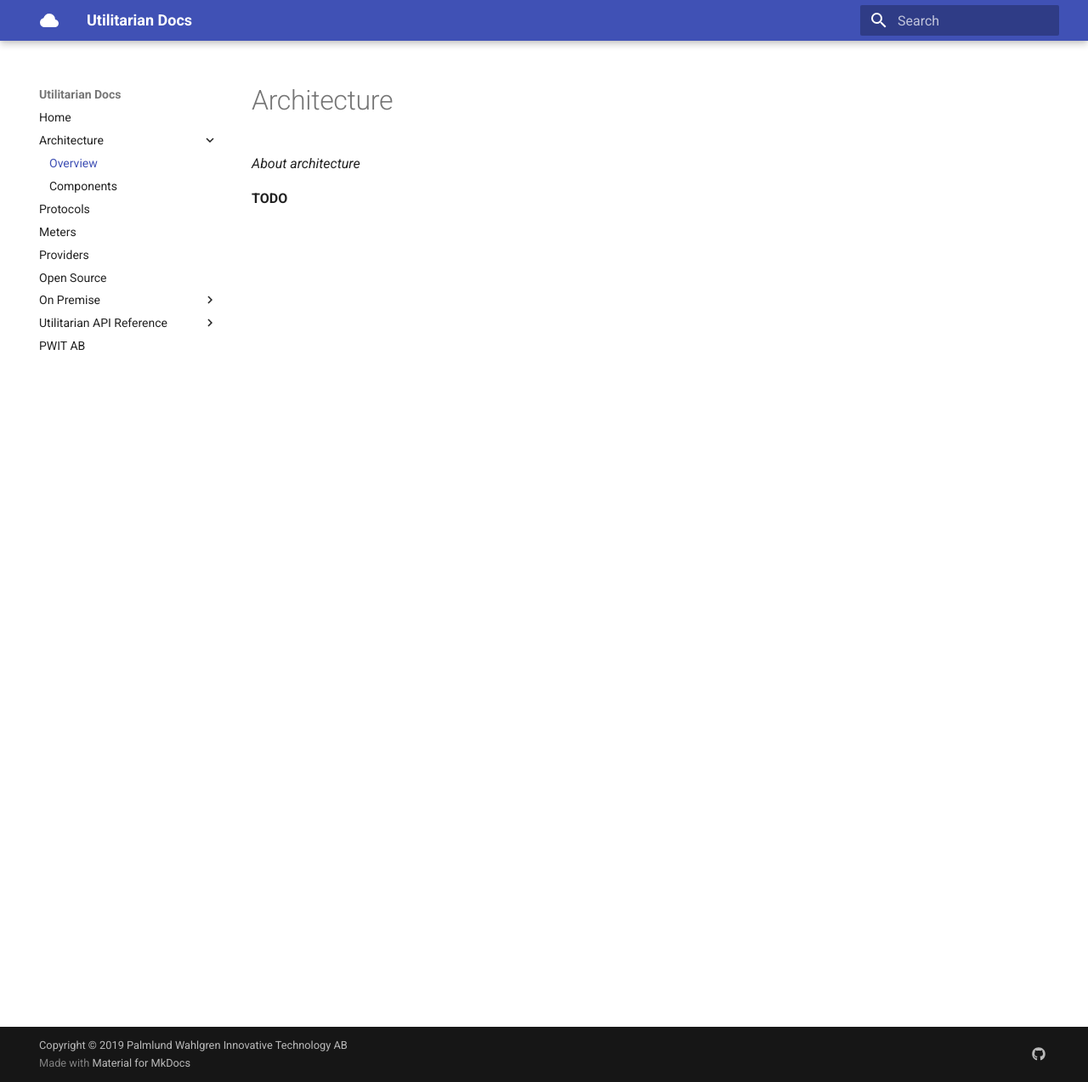
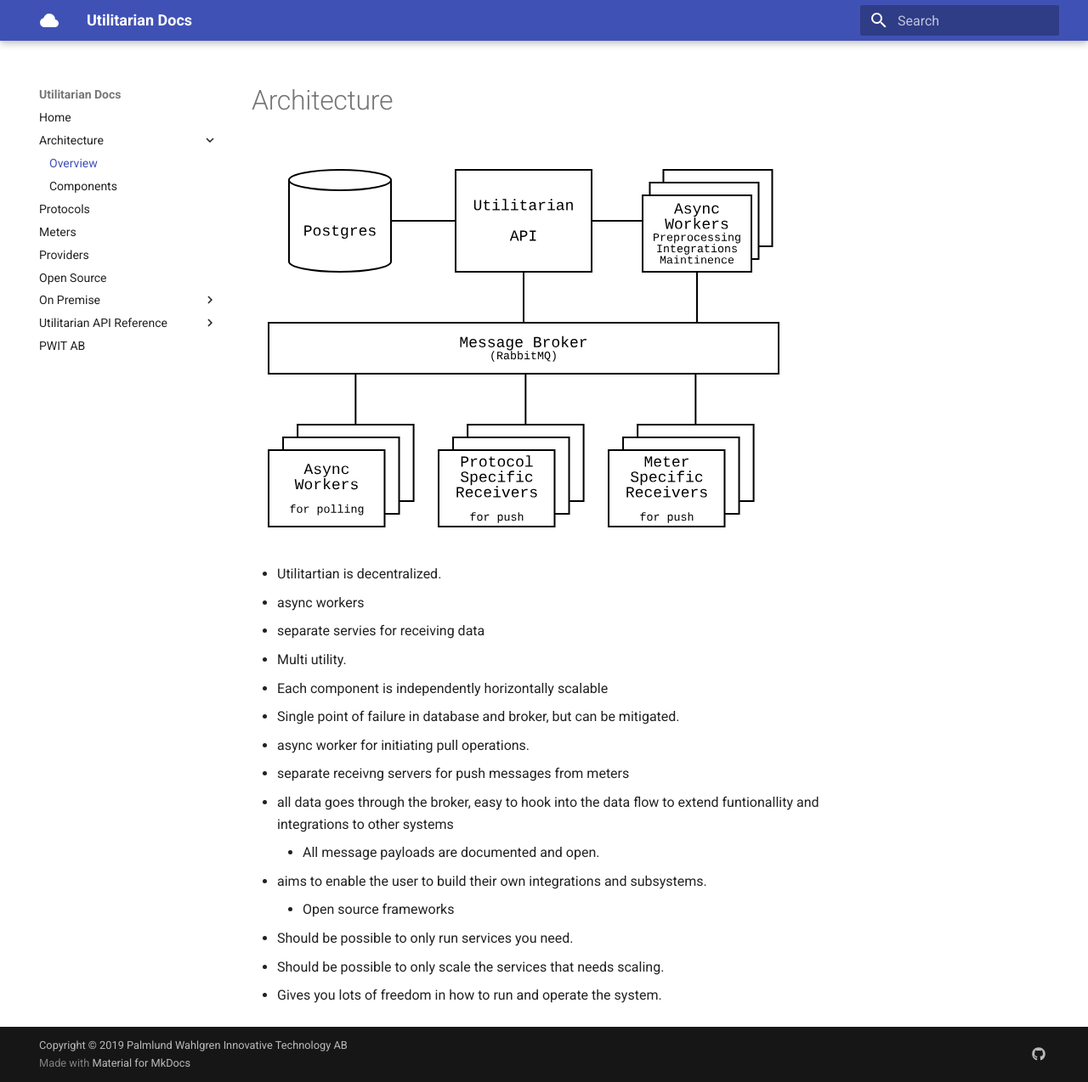
Before and after one commit to pwitab/utilitarian-api-docs, an MkDocs documentation site: the page built from docs/architecture.md, in a window 1280 px wide and 1274 px high. Shown: the whole window at 85% size. Built offline with MkDocs 1.6.1 and Material for MkDocs 9.7.7, drawn with Linux system fonts in a browser that asks for light colours.

Commit message:
added architecture image

```diff
--- a/docs/architecture.md
+++ b/docs/architecture.md
@@ -1,5 +1,23 @@
 # Architecture
 
- *About architecture*
+ ![architecture image](images/architecture.svg)
 
- **TODO**
+ * Utilitartian is decentralized.
+   *  async workers
+   *  separate servies for receiving data
+
+ * Multi utility.
+ * Each component is independently horizontally scalable
+ * Single point of failure in database and broker, but can be mitigated.
+ * async worker for initiating pull operations.
+ * separate receivng servers for push messages from meters
+
+ * all data goes through the broker, easy to hook into the data flow to extend funtionallity and integrations to other systems
+    * All message payloads are documented and open.
+
+ * aims to enable the user to build their own integrations and subsystems.
+    * Open source frameworks
+
+ * Should be possible to only run services you need.
+ * Should be possible to only scale the services that needs scaling.
+ * Gives you lots of freedom in how to run and operate the system.
```
Also changed, not shown: docs/images/architecture.svg (added).
